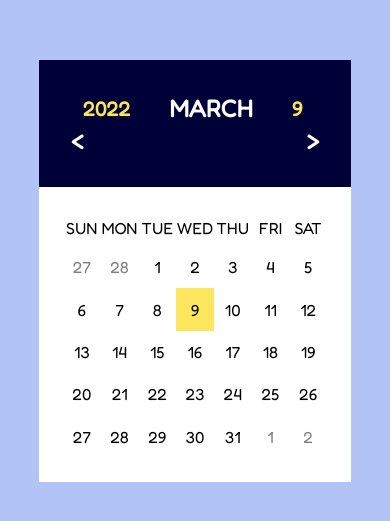
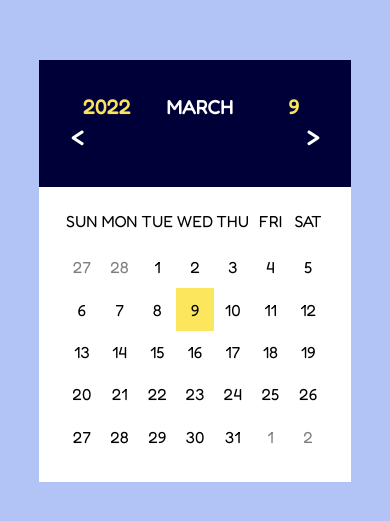
Before and after one commit to devJenna/javascript-calendar, a plain HTML site: page index.html in a window 390 px wide. Shown: the part 151-672 px from the top of the page. Drawn offline with Linux system fonts and the light colour scheme; a web font is replaced by a local one.

Commit message:
update alignment

```diff
--- a/style.css
+++ b/style.css
@@ -53,7 +53,7 @@ body {
     font-size: 1.25rem;
 }
 .today h2, h5 {
-    padding: 0.2rem;
+    padding-bottom: 0.2rem;
 }
 .nav-button {
     text-align: center;
@@ -78,7 +78,8 @@ body {
     grid-template-columns: 1fr;
     grid-auto-rows: 1fr 6fr;
     text-align: center;
-    align-items: center;
+    /* to align with nav */
+    /* align-items: center; */
     padding: 1.5rem;
     /* padding: 1.2rem; */
     /* center align dates in the calendar */
@@ -122,10 +123,12 @@ body {
         width: 100%;
         height: 30%;
         padding: 0.5rem;
+        font-size: 0.8rem
     }
     .calendar {
         width: 100%;
         height: 70%;
+        /* font-size: 0.8rem; */
     }
     .prev-button, .next-button {
         /* font-size: 1rem;   */
@@ -145,11 +148,12 @@ body {
         justify-content: space-evenly;
         align-items: center;
     }
+    /* center align month */
     .month {
-        padding-right: 1.5rem;
+        margin-right: 1.2rem;
     }
     .date {
-        padding-right: 0.5rem;
+        margin-right: 0.5rem;
     }
 }
 .todayDate {
```
